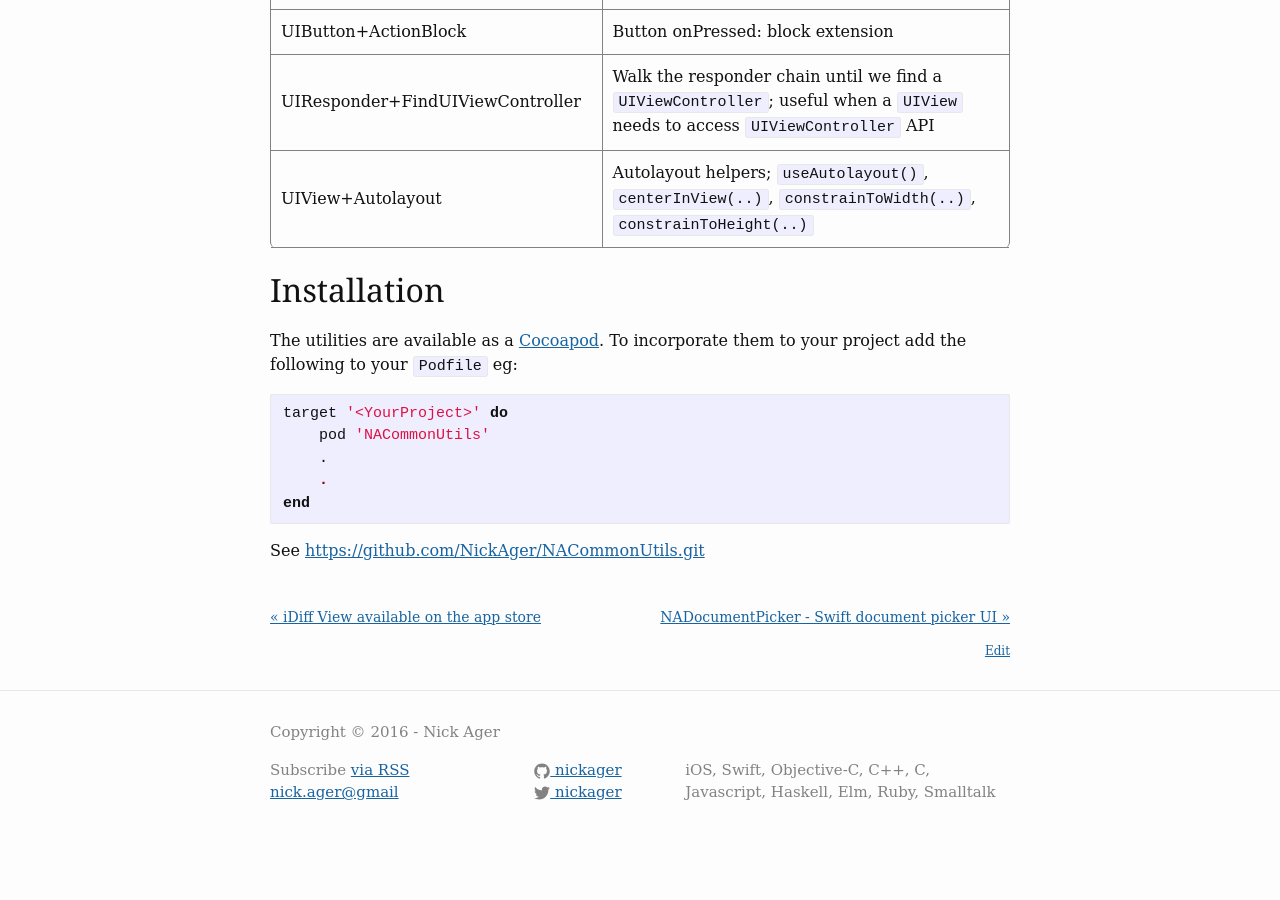
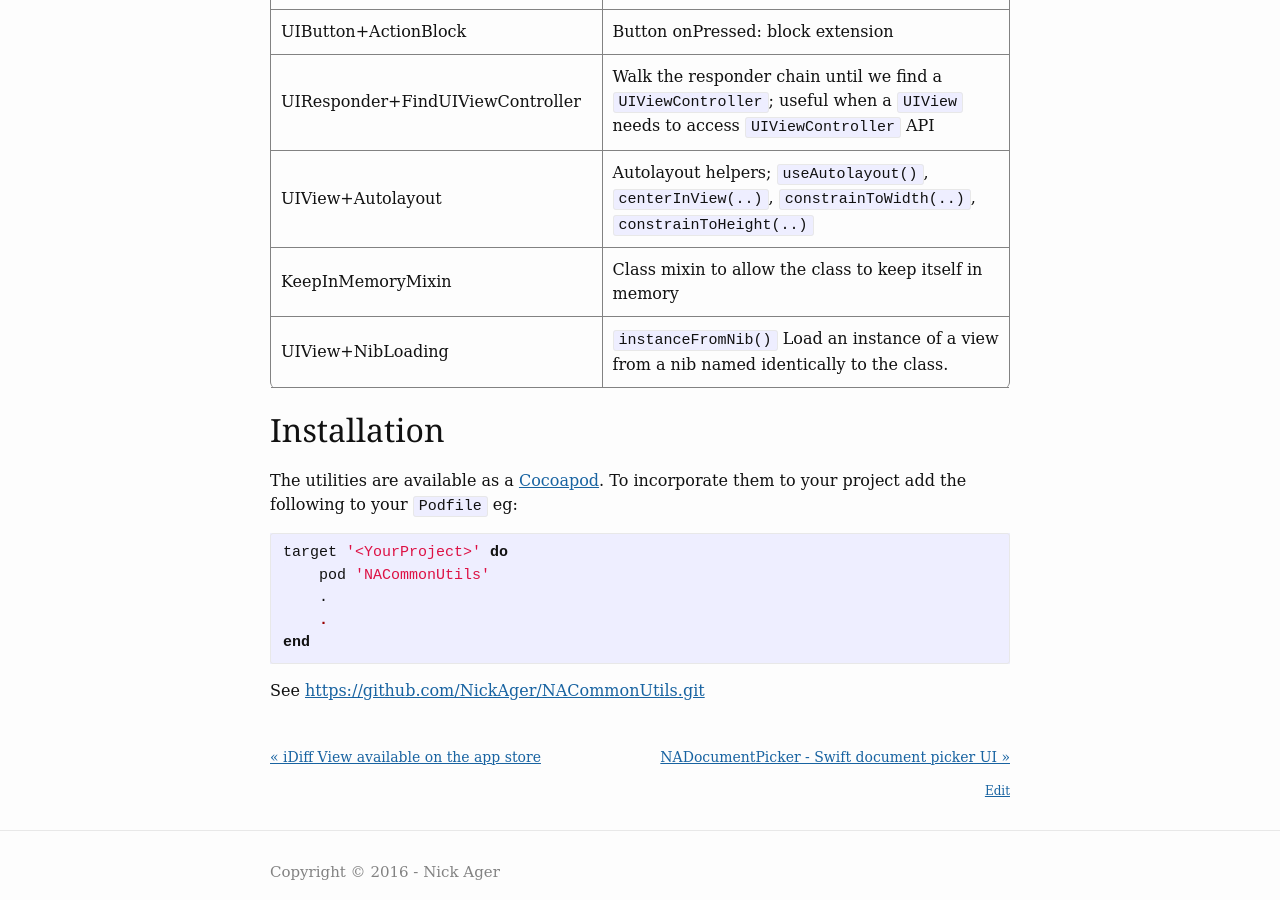
Before and after one commit to NickAger/nickager.github.io, a Jekyll site: the page built from _posts/2016-03-04-NACommonUtils.md, in a window 1280 px wide and 900 px high, scrolled down 779 px. Built offline with Jekyll 4.4.1, drawn with Linux system fonts in a browser that asks for light colours; nearby versions of some CDN libraries; some web fonts are replaced; comment, search, counter and statistics services are not loaded; before the commit the page ends 1643 px from its top, so only the background shows below that.

Commit message:
added details of `KeepInMemoryMixin` and UIView+NibLoading - `instanceFromNib()`

```diff
--- a/_posts/2016-03-04-NACommonUtils.md
+++ b/_posts/2016-03-04-NACommonUtils.md
@@ -28,6 +28,8 @@ I've released some common Swift utilities and extensions that I use across a num
 |UIButton+ActionBlock|Button onPressed: block extension|
 |UIResponder+FindUIViewController|Walk the responder chain until we find a `UIViewController`; useful when a `UIView` needs to access `UIViewController` API|
 |UIView+Autolayout|Autolayout helpers; `useAutolayout()`, `centerInView(..)`, `constrainToWidth(..)`, `constrainToHeight(..) `|
+|KeepInMemoryMixin|Class mixin to allow the class to keep itself in memory|
+|UIView+NibLoading|`instanceFromNib()` Load an instance of a view from a nib named identically to the class.
 
 <!--more-->
 
```
